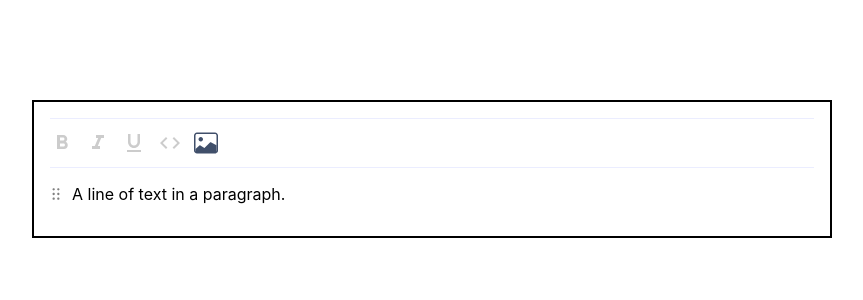
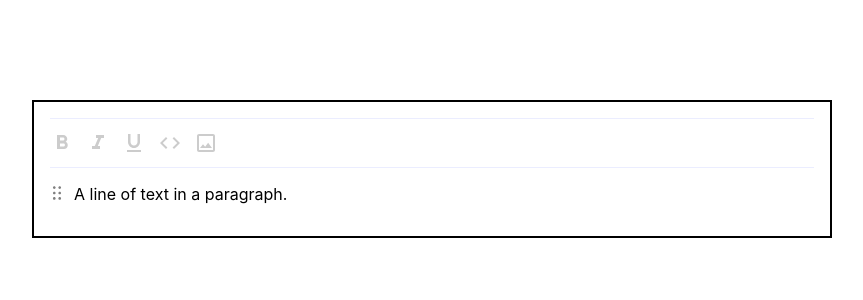
Before and after one commit to zarif-al/slate-editor, a Next.js app: page / in a window 1280 px wide. Shown: the top 300 px of the page, without its empty margins (208-1071 px from the left). Built offline with nearby package versions, Linux system fonts and the light colour scheme.

Commit message:
type fixes

```diff
--- a/components/_icons/format-image/index.tsx
+++ b/components/_icons/format-image/index.tsx
@@ -3,28 +3,14 @@ import { IconProps } from "@/utils/interface";
 export function IconFormatImage({ color, size }: IconProps): JSX.Element {
 	return (
 		<svg
+			xmlns="http://www.w3.org/2000/svg"
+			height={size}
+			viewBox="0 0 24 24"
 			width={size}
-			height={size}
-			viewBox="0 0 17 16"
-			fill="none"
-			xmlns="http://www.w3.org/2000/svg"
+			fill={color}
 		>
-			<path
-				fillRule="evenodd"
-				clipRule="evenodd"
-				d="M14.877 1.625H2.12695C1.84516 1.625 1.57491 1.73694 1.37565 1.9362C1.1764 2.13546 1.06445 2.40571 1.06445 2.6875V13.3125C1.06445 13.5943 1.1764 13.8645 1.37565 14.0638C1.57491 14.2631 1.84516 14.375 2.12695 14.375H14.877C15.1587 14.375 15.429 14.2631 15.6283 14.0638C15.8275 13.8645 15.9395 13.5943 15.9395 13.3125V2.6875C15.9395 2.40571 15.8275 2.13546 15.6283 1.9362C15.429 1.73694 15.1587 1.625 14.877 1.625V1.625ZM2.12695 0.5625C1.56337 0.5625 1.02287 0.786383 0.624351 1.1849C0.225836 1.58341 0.00195313 2.12391 0.00195312 2.6875V13.3125C0.00195313 13.8761 0.225836 14.4166 0.624351 14.8151C1.02287 15.2136 1.56337 15.4375 2.12695 15.4375H14.877C15.156 15.4375 15.4323 15.3825 15.6902 15.2757C15.948 15.169 16.1822 15.0124 16.3796 14.8151C16.5769 14.6178 16.7334 14.3835 16.8402 14.1257C16.947 13.8679 17.002 13.5916 17.002 13.3125V2.6875C17.002 2.12391 16.7781 1.58341 16.3796 1.1849C15.981 0.786383 15.4405 0.5625 14.877 0.5625H2.12695V0.5625Z"
-				fill="#404F6A"
-			/>
-			<path
-				d="M11.3133 7.62387C11.3922 7.54518 11.4939 7.4933 11.6039 7.47557C11.7139 7.45783 11.8268 7.47515 11.9264 7.52506L15.9395 9.59375V14.375H1.06445V12.25L3.87583 9.74887C3.96267 9.66235 4.07676 9.60852 4.19876 9.59651C4.32076 9.5845 4.44316 9.61506 4.5452 9.683L7.37145 11.5668L11.3133 7.62493V7.62387Z"
-				fill="#404F6A"
-			/>
-			<path
-				fillRule="evenodd"
-				clipRule="evenodd"
-				d="M4.7832 6.9375C4.9925 6.9375 5.19974 6.89628 5.3931 6.81618C5.58647 6.73609 5.76216 6.6187 5.91015 6.4707C6.05815 6.32271 6.17554 6.14701 6.25564 5.95365C6.33573 5.76029 6.37695 5.55304 6.37695 5.34375C6.37695 5.13446 6.33573 4.92721 6.25564 4.73385C6.17554 4.54049 6.05815 4.36479 5.91015 4.2168C5.76216 4.0688 5.58647 3.95141 5.3931 3.87132C5.19974 3.79122 4.9925 3.75 4.7832 3.75C4.36051 3.75 3.95514 3.91791 3.65625 4.2168C3.35737 4.51568 3.18945 4.92106 3.18945 5.34375C3.18945 5.76644 3.35737 6.17182 3.65625 6.4707C3.95514 6.76959 4.36051 6.9375 4.7832 6.9375V6.9375Z"
-				fill="#404F6A"
-			/>
+			<path d="M0 0h24v24H0V0z" fill="none" />
+			<path d="M19 5v14H5V5h14m0-2H5c-1.1 0-2 .9-2 2v14c0 1.1.9 2 2 2h14c1.1 0 2-.9 2-2V5c0-1.1-.9-2-2-2zm-4.86 8.86l-3 3.87L9 13.14 6 17h12l-3.86-5.14z" />
 		</svg>
 	);
 }
--- a/components/_icons/index.tsx
+++ b/components/_icons/index.tsx
@@ -54,7 +54,7 @@ import { IconTeam } from "@/components/_icons/icon-team";
 import { IconOrganisation } from "@/components/_icons/organisation";
 import { IconTrash } from "@/components/_icons/trash";
 import { IconShuffle } from "@/components/_icons/shuffle";
-
+import { IconSwap } from "@/components/_icons/swap";
 interface IconProps {
 	color?: string;
 	size?: number;
@@ -443,3 +443,8 @@ Icon.Team = ({
 	color = DEFAULT_COLOR,
 	size = DEFAULT_SIZE,
 }: IconProps): JSX.Element => <IconTeam color={color} size={size} />;
+
+Icon.Swap = ({
+	color = DEFAULT_COLOR,
+	size = DEFAULT_SIZE,
+}: IconProps): JSX.Element => <IconSwap color={color} size={size} />;
--- /dev/null
+++ b/components/_icons/swap/index.tsx
@@ -0,0 +1,16 @@
+import React from "react";
+import { IconProps } from "@/utils/interface";
+export function IconSwap({ color, size }: IconProps): JSX.Element {
+	return (
+		<svg
+			xmlns="http://www.w3.org/2000/svg"
+			height={size}
+			viewBox="0 0 24 24"
+			width={size}
+			fill={color}
+		>
+			<path d="M0 0h24v24H0V0z" fill="none" />
+			<path d="M12 2C6.48 2 2 6.48 2 12s4.48 10 10 10 10-4.48 10-10S17.52 2 12 2zm0 18c-4.41 0-8-3.59-8-8s3.59-8 8-8 8 3.59 8 8-3.59 8-8 8zM6.5 9L10 5.5 13.5 9H11v4H9V9zm11 6L14 18.5 10.5 15H13v-4h2v4z" />
+		</svg>
+	);
+}
--- a/components/editor/movable-container/index.tsx
+++ b/components/editor/movable-container/index.tsx
@@ -11,6 +11,24 @@ interface MovableType {
 	selected: Path | null;
 	setSelected: (path: Path | null) => void;
 }
+
+interface IconContainerType {
+	action: () => void;
+	icon: JSX.Element;
+}
+
+const IconContainer = ({ action, icon }: IconContainerType) => {
+	return (
+		<span
+			onMouseDown={() => {
+				action();
+			}}
+			style={{ cursor: "pointer" }}
+		>
+			{icon}
+		</span>
+	);
+};
 
 const Movable = ({ props, selected, setSelected }: MovableType) => {
 	const editor = useSlate();
@@ -46,7 +64,7 @@ const Movable = ({ props, selected, setSelected }: MovableType) => {
 	const moveBelow = () => {
 		console.log("Moving ", selected, " below ", path);
 		if (selected !== null) {
-			Transforms.moveNodes(editor, { at: selected, to: [path[0] + 1] });
+			Transforms.moveNodes(editor, { at: selected, to: [path[0]] });
 			setSelected(null);
 		}
 	};
@@ -57,24 +75,6 @@ const Movable = ({ props, selected, setSelected }: MovableType) => {
 			Transforms.moveNodes(editor, { at: selected, to: path });
 			setSelected(null);
 		}
-	};
-
-	interface IconContainerType {
-		action: () => void;
-		icon: JSX.Element;
-	}
-
-	const IconContainer = ({ action, icon }: IconContainerType) => {
-		return (
-			<span
-				onMouseDown={() => {
-					action();
-				}}
-				style={{ cursor: "pointer" }}
-			>
-				{icon}
-			</span>
-		);
 	};
 
 	return (
@@ -89,7 +89,7 @@ const Movable = ({ props, selected, setSelected }: MovableType) => {
 				<div
 					style={{
 						display: "flex",
-						flexDirection: "column",
+
 						alignItems: "center",
 					}}
 				>
@@ -98,7 +98,7 @@ const Movable = ({ props, selected, setSelected }: MovableType) => {
 							action={() => {
 								setSelected(path);
 							}}
-							icon={<Icon.Drag size={12} color={"grey"} />}
+							icon={<Icon.Drag size={14} color={"grey"} />}
 						/>
 					)}
 					{selected && Path.equals(selected, path) && (
@@ -106,7 +106,7 @@ const Movable = ({ props, selected, setSelected }: MovableType) => {
 							action={() => {
 								setSelected(null);
 							}}
-							icon={<Icon.Close size={12} color={"grey"} />}
+							icon={<Icon.Close size={14} color={"grey"} />}
 						/>
 					)}
 					{selected !== null && !Path.equals(selected, path) && (
@@ -114,7 +114,7 @@ const Movable = ({ props, selected, setSelected }: MovableType) => {
 							action={() => {
 								moveAbove();
 							}}
-							icon={<Icon.ArrowUp size={12} color={"grey"} />}
+							icon={<Icon.ArrowUp size={14} color={"grey"} />}
 						/>
 					)}
 					{selected !== null && !Path.equals(selected, path) && (
@@ -122,7 +122,7 @@ const Movable = ({ props, selected, setSelected }: MovableType) => {
 							action={() => {
 								swap();
 							}}
-							icon={<Icon.Shuffle size={12} color={"grey"} />}
+							icon={<Icon.Swap size={14} color={"grey"} />}
 						/>
 					)}
 					{selected !== null && !Path.equals(selected, path) && (
@@ -130,7 +130,7 @@ const Movable = ({ props, selected, setSelected }: MovableType) => {
 							action={() => {
 								moveBelow();
 							}}
-							icon={<Icon.ArrowDown size={12} color={"grey"} />}
+							icon={<Icon.ArrowDown size={14} color={"grey"} />}
 						/>
 					)}
 				</div>
--- a/components/editor/toolbar/index.tsx
+++ b/components/editor/toolbar/index.tsx
@@ -86,7 +86,7 @@ const Toolbar = () => {
 					}
 					insertImage(editor, url);
 				}}
-				icon={<Icon.FormatImage size={24} />}
+				icon={<Icon.FormatImage size={24} color={"#ccc"} />}
 			/>
 		</div>
 	);
```
